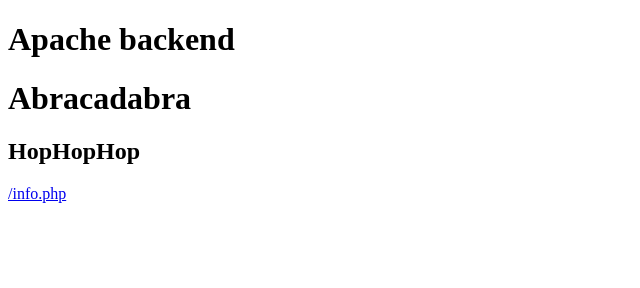
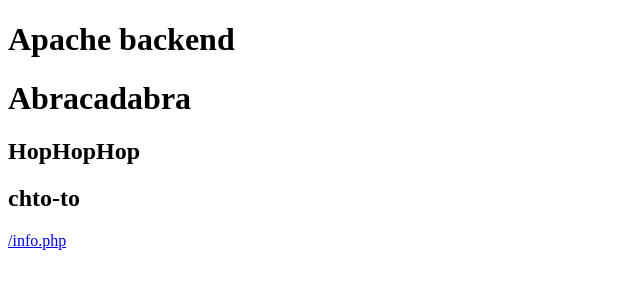
Before and after one commit to FlatSA/task16_source, a plain HTML site: page apache-server/index.html in a window 1280 px wide. Shown: the whole page, without its empty margins (0-640 px from the left). Drawn offline with Linux system fonts and the light colour scheme.

Commit message:
index.html

```diff
--- a/apache-server/index.html
+++ b/apache-server/index.html
@@ -5,6 +5,7 @@
 <h1>Apache backend</h1>
 <h1>Abracadabra</h1>
 <h2>HopHopHop</h1>
+<h2>chto-to</h1>
 <a href="https://<tralalalalal>/info.php">/info.php</a>
 
 </body>
```
